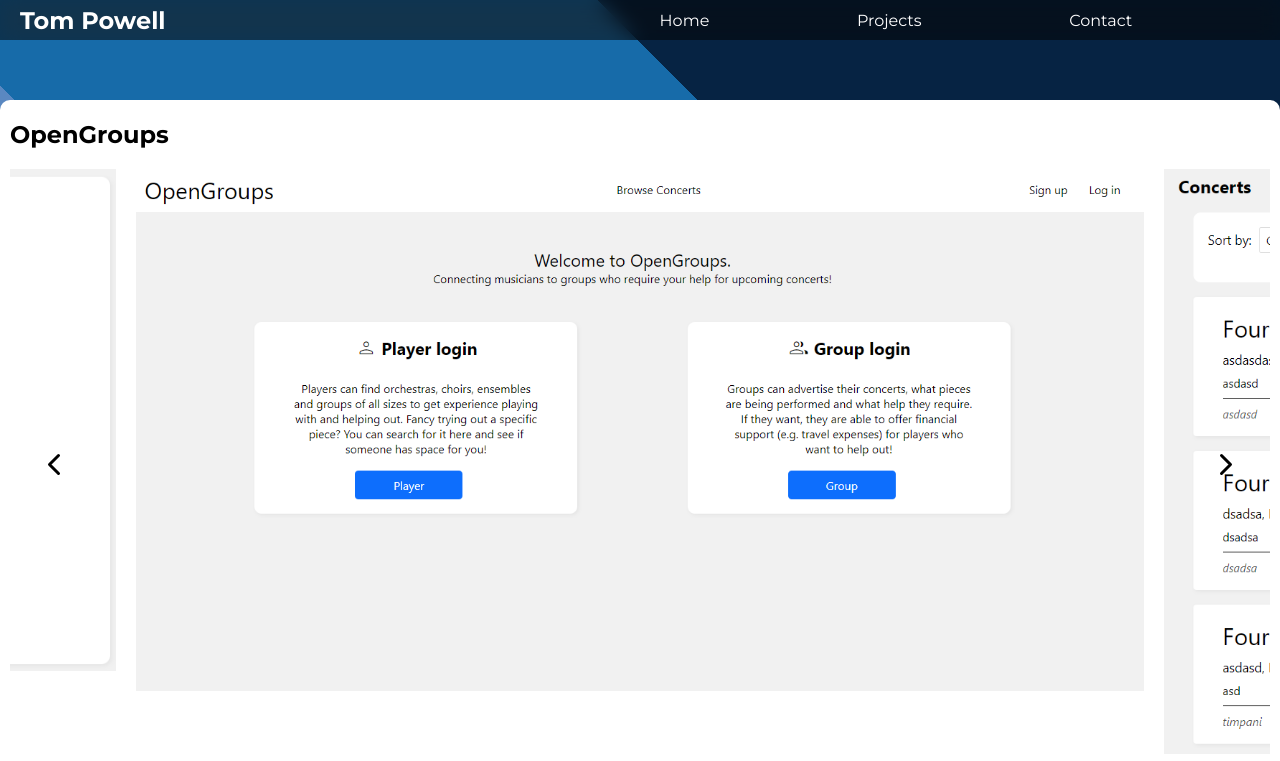
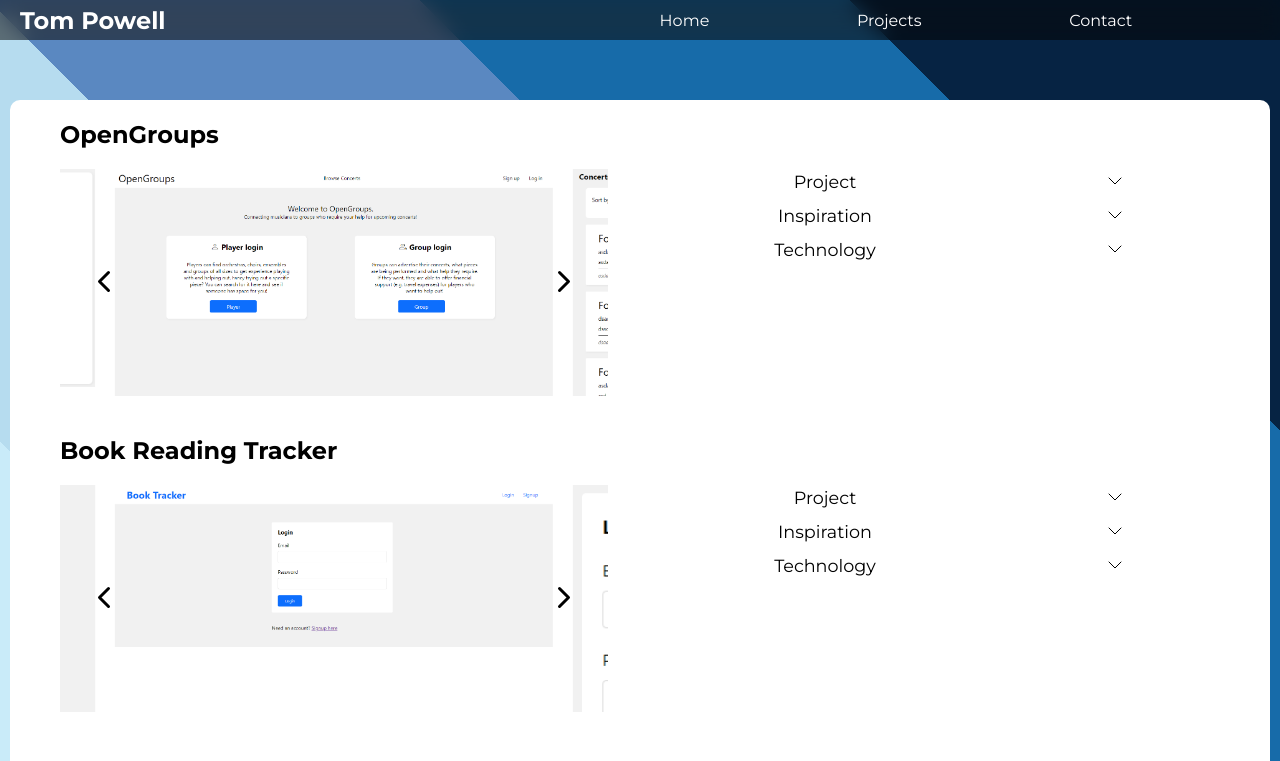
Before and after one commit to Tom2612/Portfolio, a React (Vite) app: page /projects in a window 1280 px wide. Shown: the top 761 px of the page. Built offline with nearby package versions, Linux system fonts and the light colour scheme.

Commit message:
Added desktop styles for Projects page

```diff
--- a/src/css/projects.css
+++ b/src/css/projects.css
@@ -94,3 +94,39 @@
     justify-content: space-around;
     cursor: pointer;
 }
+
+@media (min-width: 576px) {
+    .projects-card {
+        max-width: 1260px;
+        padding-left: 50px;
+    }
+    .project--container {
+        display: grid;
+        grid-template-columns: 1fr 1fr;
+        grid-template-rows: auto;
+    }
+    .project--container h2 {
+        grid-column: 1 / 3;
+    }
+    .project--info {
+        padding-left: 20px;
+        margin-top: 0;
+        display: flex;
+        flex-direction: column;
+    }
+    .content-label {
+        display: block;
+        display: grid;
+        grid-template-columns: 2fr 2fr;
+        align-items: center;
+        justify-items: center;
+    }
+    .embla {
+        max-width: 548px;
+        max-height: 227px;
+    }
+    .embla__slide {
+        height: auto;
+        max-width: 548px;
+    }
+}
```
